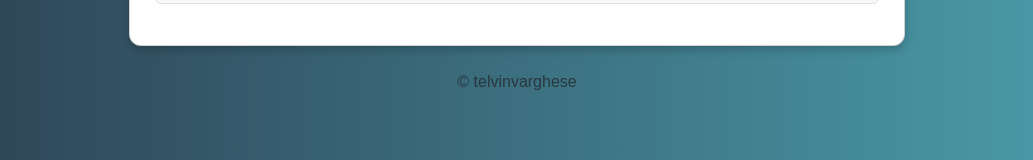
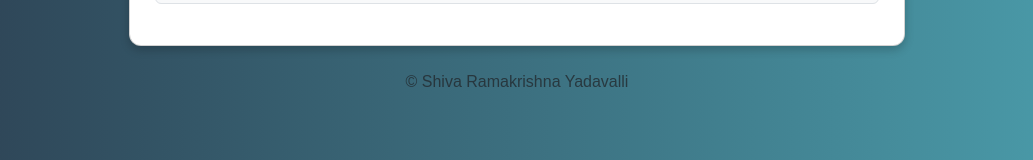
Before and after one commit to Krishna9803/TDS-P2, a website: page index.html in a window 1280 px wide. Shown: the part 616-776 px from the top of the page, without its empty margins (123-1156 px from the left). Drawn offline with nearby package versions, Linux system fonts and the light colour scheme.

Commit message:
Update index.html

```diff
--- a/index.html
+++ b/index.html
@@ -96,7 +96,7 @@
             </div>
         </div>
         <div class="text-center mt-4 text-muted">
-            &copy; telvinvarghese
+            &copy; Shiva Ramakrishna Yadavalli
         </div>
     </div>
 
```
